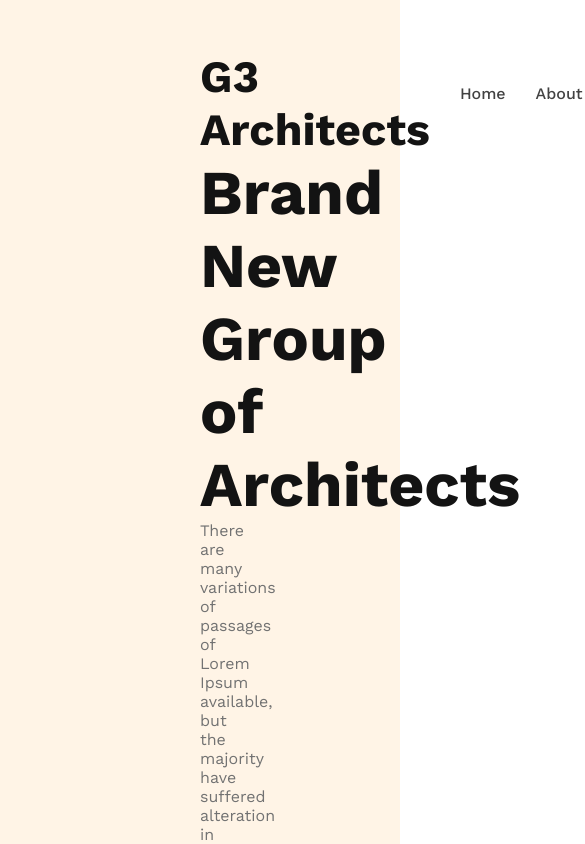
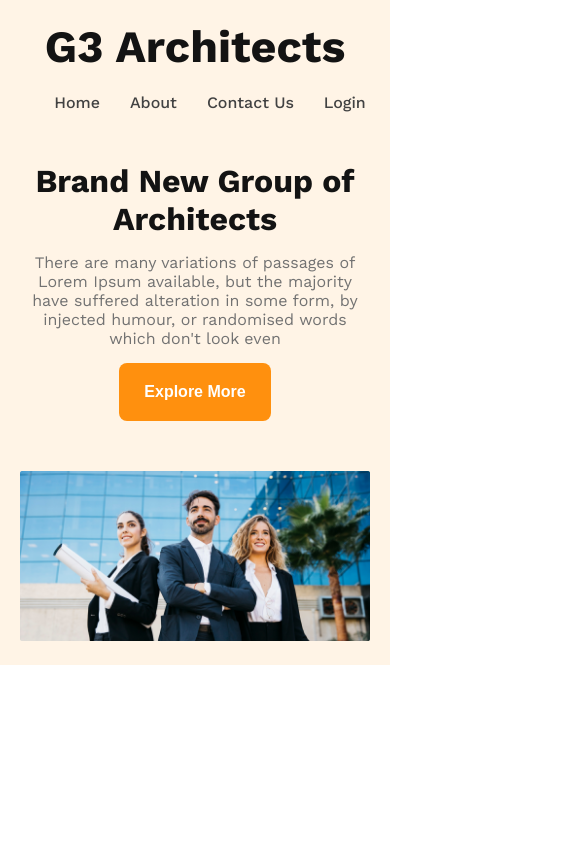
Before and after one commit to Foyez-Ahamed/g3-architects-website, a plain HTML site: page index.html in a window 390 px wide. Shown: the top 844 px of the page, 585 px wide, since content can reach past the window. Drawn offline with nearby package versions, Linux system fonts and the light colour scheme.

Commit message:
added banner section and make responsive full header section

```diff
--- a/styles/architects.css
+++ b/styles/architects.css
@@ -10,7 +10,15 @@ body{
 }
 
 /* shared styles */
-
+.btn-primary{
+    padding: 20px 25px;
+    border-radius: 8px;
+    background: #FF900E;
+    border: none;
+    font-size: 1rem;
+    font-weight: 600;
+    color: #fff;
+}
 /* shared styles */
 
 /* header section styles */
@@ -53,21 +61,56 @@ body{
   .banner-content{
     max-width: 800px;
     text-align: center;
-    margin: 0 auto;
+    margin: 50px auto;
   }
 
   .banner-title{
-    font-size: 3.9rem;
+    font-size: 3.4rem;
     font-weight: 700;
     color: #131313;
   }
 
   .banner-description{
     color: #727272;
+    margin: 15px 0;
   }
 
   .banner-image{
    width: 100%;
+   height: auto;
   }
  /* banner styles */
 /* header section styles */
+
+
+
+/* responsive for mobile device */
+@media screen and (max-width: 576px) {
+
+     header{
+        padding: 20px;
+     }
+
+     nav{
+        flex-direction: column;
+        gap: 20px;
+     }
+
+     .banner-title {
+        font-size: 2rem;
+     }
+  }
+/* responsive for mobile device */
+
+/* responsive for medium device */
+@media screen and (min-width: 576px) and (max-width: 992px){
+    header{
+        padding: 50px;
+    }
+
+    nav{
+        flex-direction: column;
+        gap: 20px;
+     }
+}
+/* responsive for medium device */
```
